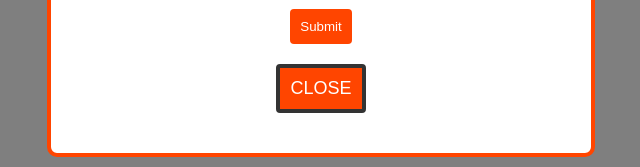
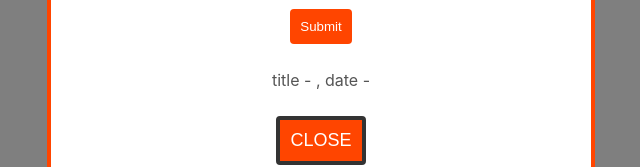
Before and after one commit to azizakbarov/React-Event-List, a React (Create React App) app: page / in a window 1280 px wide. Both pictures are taken after a click on the button "Add New Event". Shown: the part 492-659 px from the top of the page, without its empty margins (319-959 px from the left). Built offline with nearby package versions, Linux system fonts and the light colour scheme.

Commit message:
Adding onChange Event

```diff
--- a/src/components/NewEventForm.js
+++ b/src/components/NewEventForm.js
@@ -1,17 +1,37 @@
+import { useState } from "react";
 import "./NewEventForm.css";
 
 export default function NewEventForm() {
+  const [title, setTitle] = useState("");
+  const [date, setDate] = useState("");
+  //   const handleChange = (e) => {
+  //     setTitle(e.target.value);
+  //   };
+
   return (
     <form className="new-event-form">
       <label>
         <span>Event title:</span>
-        <input type="text" />
+        <input
+          type="text"
+          onChange={(e) => {
+            setTitle(e.target.value);
+          }}
+        />
       </label>
       <label>
         <span>Event Date:</span>
-        <input type="date" />
+        <input
+          type="date"
+          onChange={(e) => {
+            setDate(e.target.value);
+          }}
+        />
       </label>
       <button>Submit</button>
+      <p>
+        title - {title}, date - {date}
+      </p>
     </form>
   );
 }
```
